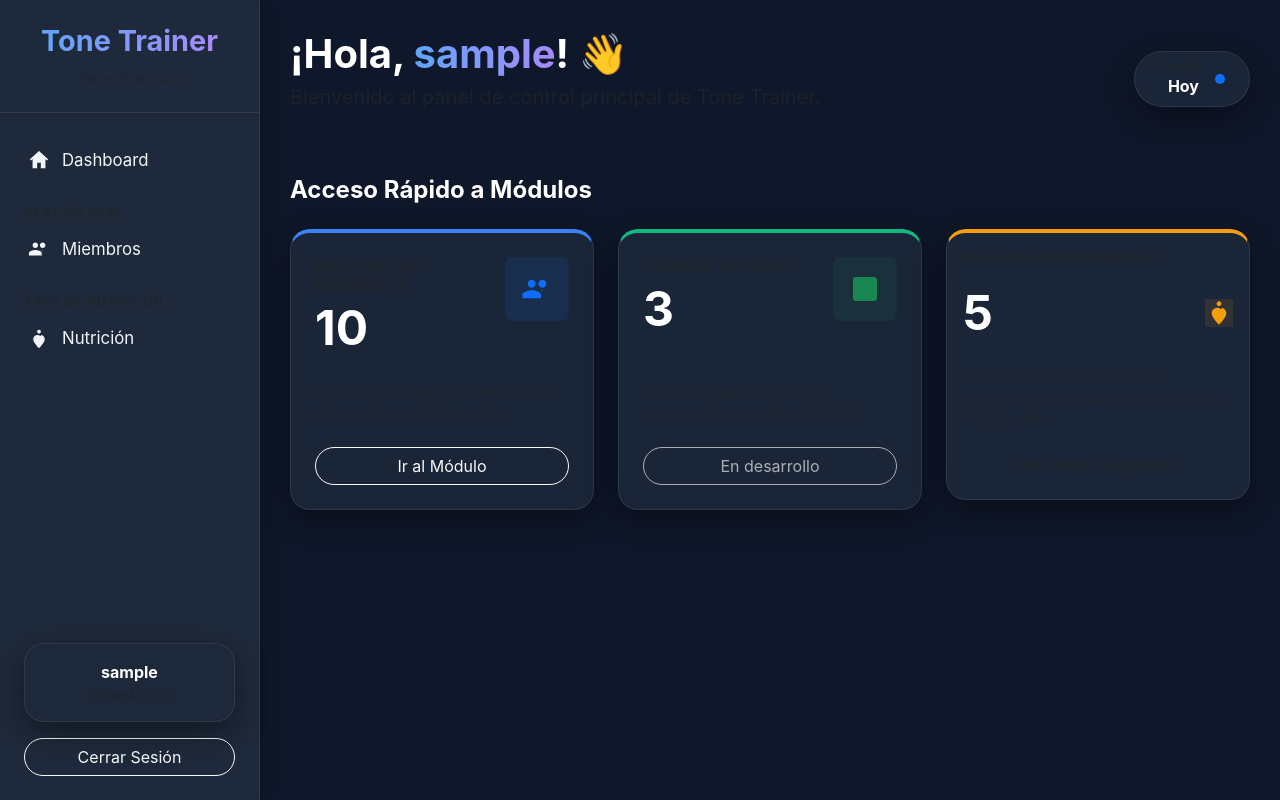
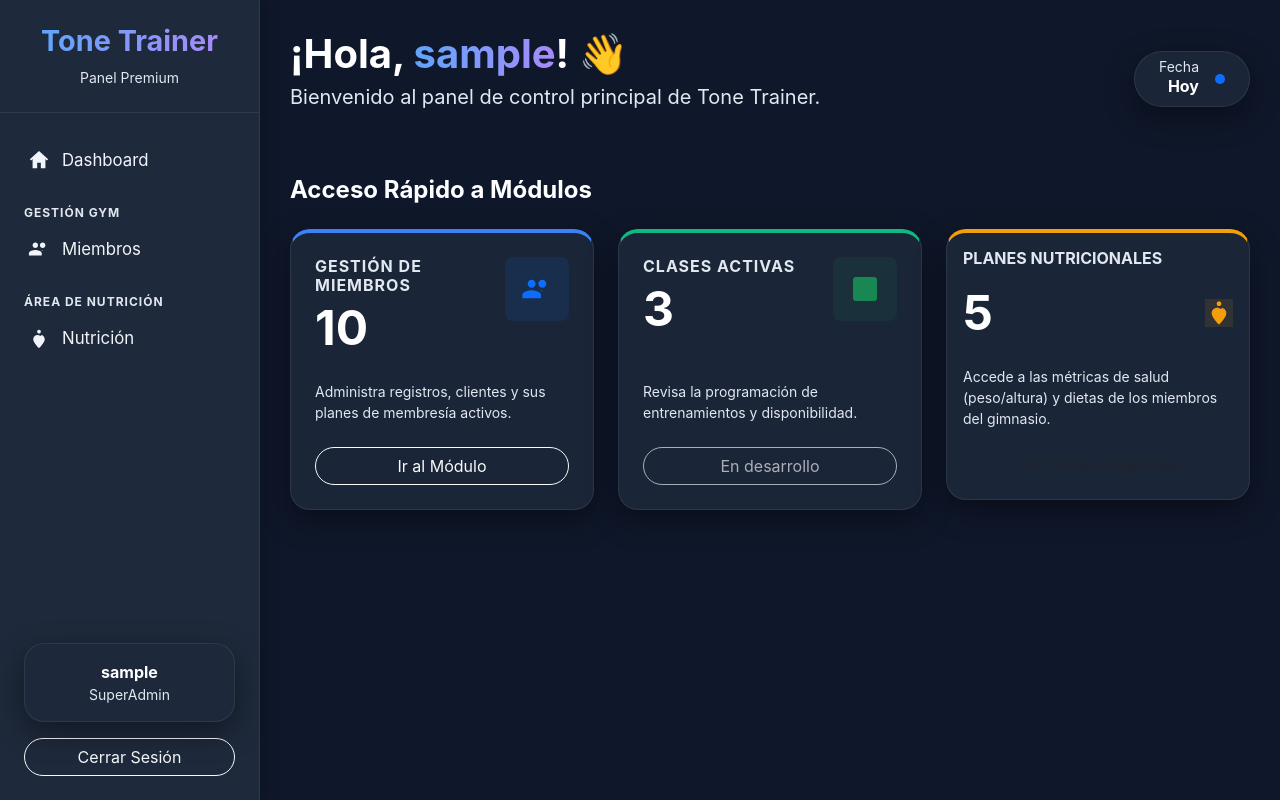
Before and after one commit to Maximilianoarizmendy/lillyana, a Django app: page /gym/ in a window 1280 px wide. Run offline with Django 5.2, Linux system fonts and the light colour scheme; the visitor is signed in with stand-in values (Sample User, id 1); some libraries are stand-ins or nearby versions.

Commit message:
fix: asegurar contraste de textos grises (text-muted)

```diff
--- a/static/css/styles.css
+++ b/static/css/styles.css
@@ -82,7 +82,7 @@
 
 /* Utils */
 .text-muted {
-    color: #e2e8f0;
+    color: #e2e8f0 !important;
 }
 
 /* Glassmorphism Cards */
```
